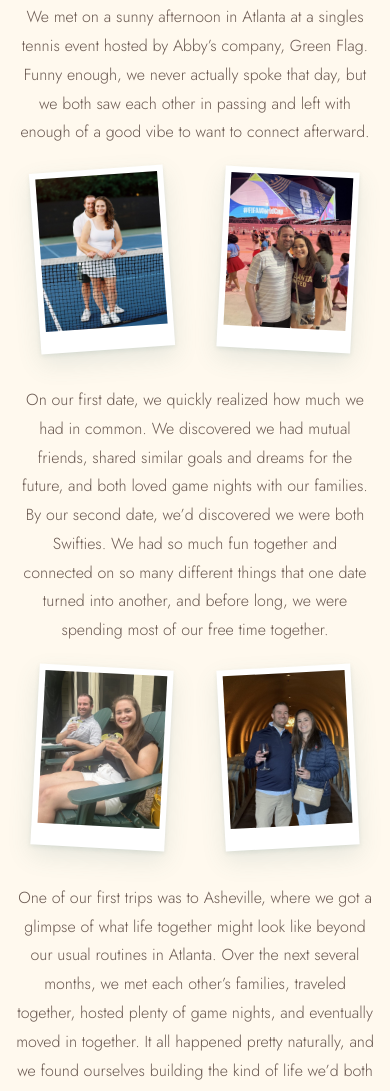
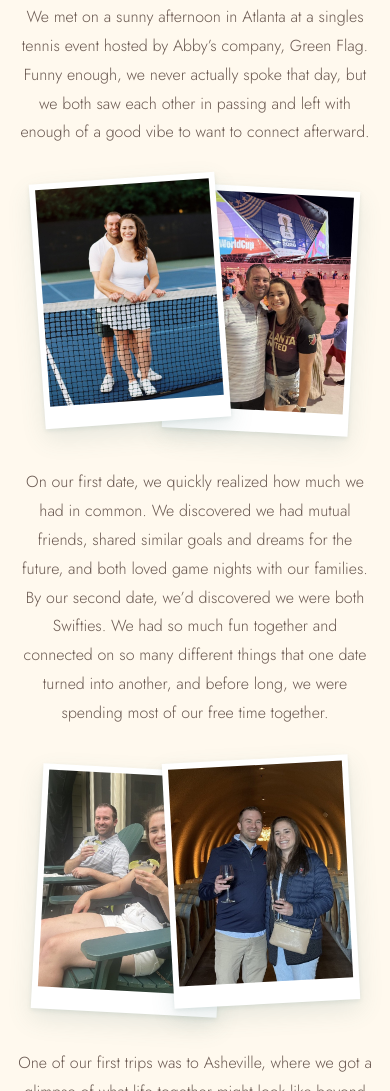
Before and after one commit to aal727/abby-justin-wedding, a plain HTML site: page index.html in a window 390 px wide. Shown: the part 3237-4328 px from the top of the page. Drawn offline with Linux system fonts and the light colour scheme; a web font is replaced by a local one.

Commit message:
Our Story: bigger, overlapping story photos; crop out Instagram button on B&W photo
Co-Authored-By: Claude Opus 5.5 <noreply@anthropic.com>

```diff
--- a/index.html
+++ b/index.html
@@ -416,11 +416,11 @@
   }
   .story-row {
     display: grid;
-    grid-template-columns: 190px minmax(0, 600px) 190px;
+    grid-template-columns: 240px minmax(0, 560px) 240px;
     grid-template-areas: "l text r";
     justify-content: center;
     align-items: center;
-    column-gap: 48px;
+    column-gap: 40px;
   }
   .story-row + .story-row { margin-top: 40px; }
   .story-row > p { grid-area: text; }
@@ -869,7 +869,12 @@
       row-gap: 22px;
     }
     .story-row + .story-row { margin-top: 36px; }
-    .story-photo { width: 78%; justify-self: center; padding: 6px 6px 22px; }
+    /* Bigger, and tucked into each other in the middle */
+    .story-photo { width: 108%; padding: 6px 6px 22px; }
+    .story-photo-l { justify-self: end; margin-right: -20%; z-index: 1; }
+    .story-photo-r { justify-self: start; margin-left: -20%; margin-top: 18px; }
+    .story-row:nth-child(even) .story-photo-l { z-index: 0; margin-top: 18px; }
+    .story-row:nth-child(even) .story-photo-r { z-index: 1; margin-top: 0; }
     .memory-wall { grid-template-columns: repeat(3, 1fr); gap: 20px 10px; margin-top: 56px; }
     .memory-photo { padding: 5px 5px 18px; }
     .memory-photo:nth-child(even) { translate: 0 10px; }
@@ -995,7 +1000,7 @@
 <div class="story-section">
   <div class="gallery-wall reveal">
     <figure class="gallery-item gi-1" style="--r:-5deg"><img src="assets/story/gatsby-party.jpg" alt="Abby and Justin in Halloween costumes" loading="lazy"></figure>
-    <figure class="gallery-item gi-2" style="--r:3deg"><img src="assets/story/engagement-kiss-bw.jpg" alt="Black and white engagement photo of Abby and Justin" loading="lazy"></figure>
+    <figure class="gallery-item gi-2" style="--r:3deg"><img src="assets/story/engagement-kiss-bw.jpg" alt="Black and white engagement photo of Abby and Justin" style="object-position: 50% 12%" loading="lazy"></figure>
     <figure class="gallery-item gi-3" style="--r:-2deg"><img src="assets/story/brewery.jpg" alt="Abby and Justin at a brewery" loading="lazy"></figure>
     <div class="gallery-title">
       <span class="gallery-title-our">Our</span>
```
